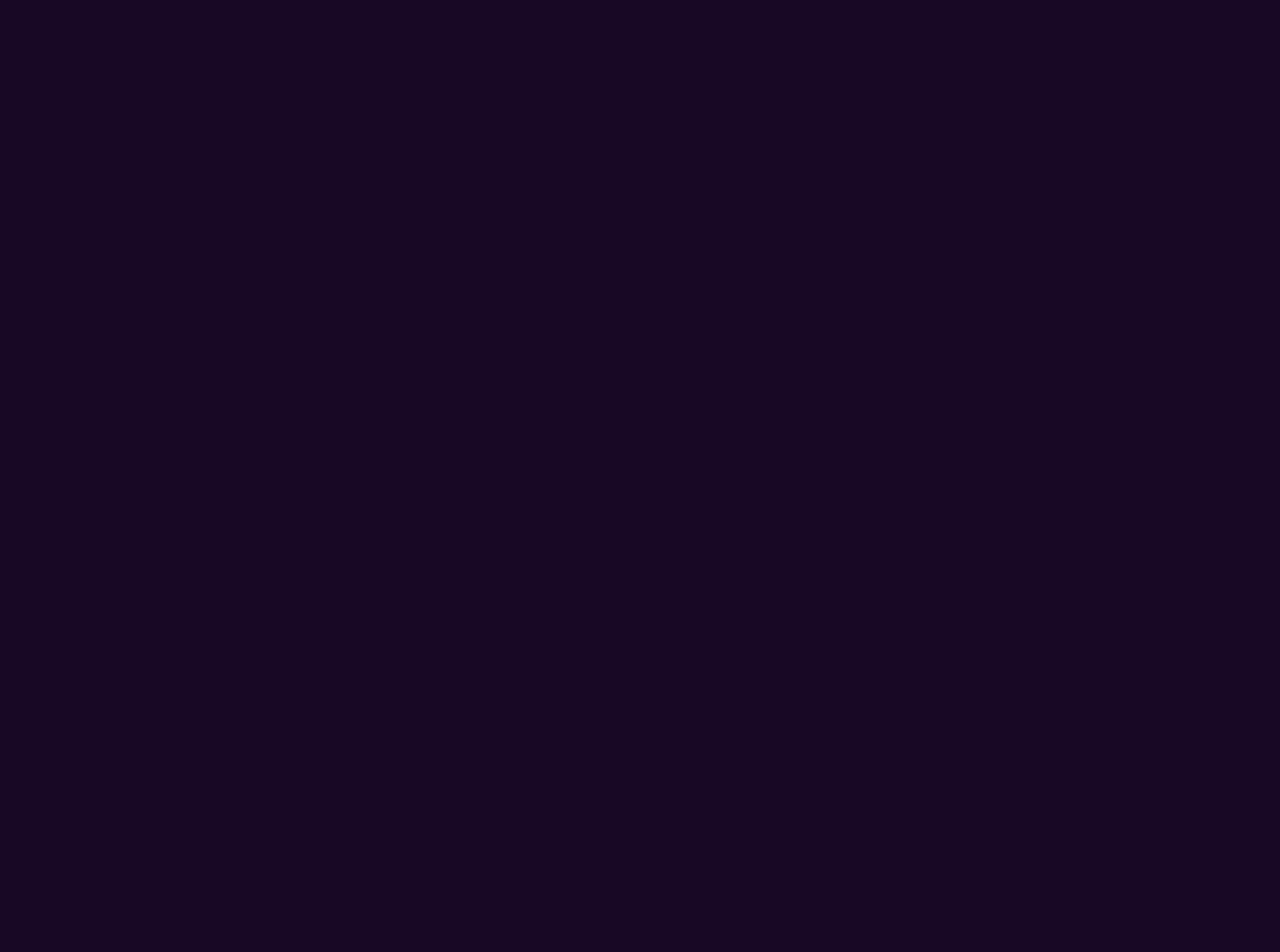
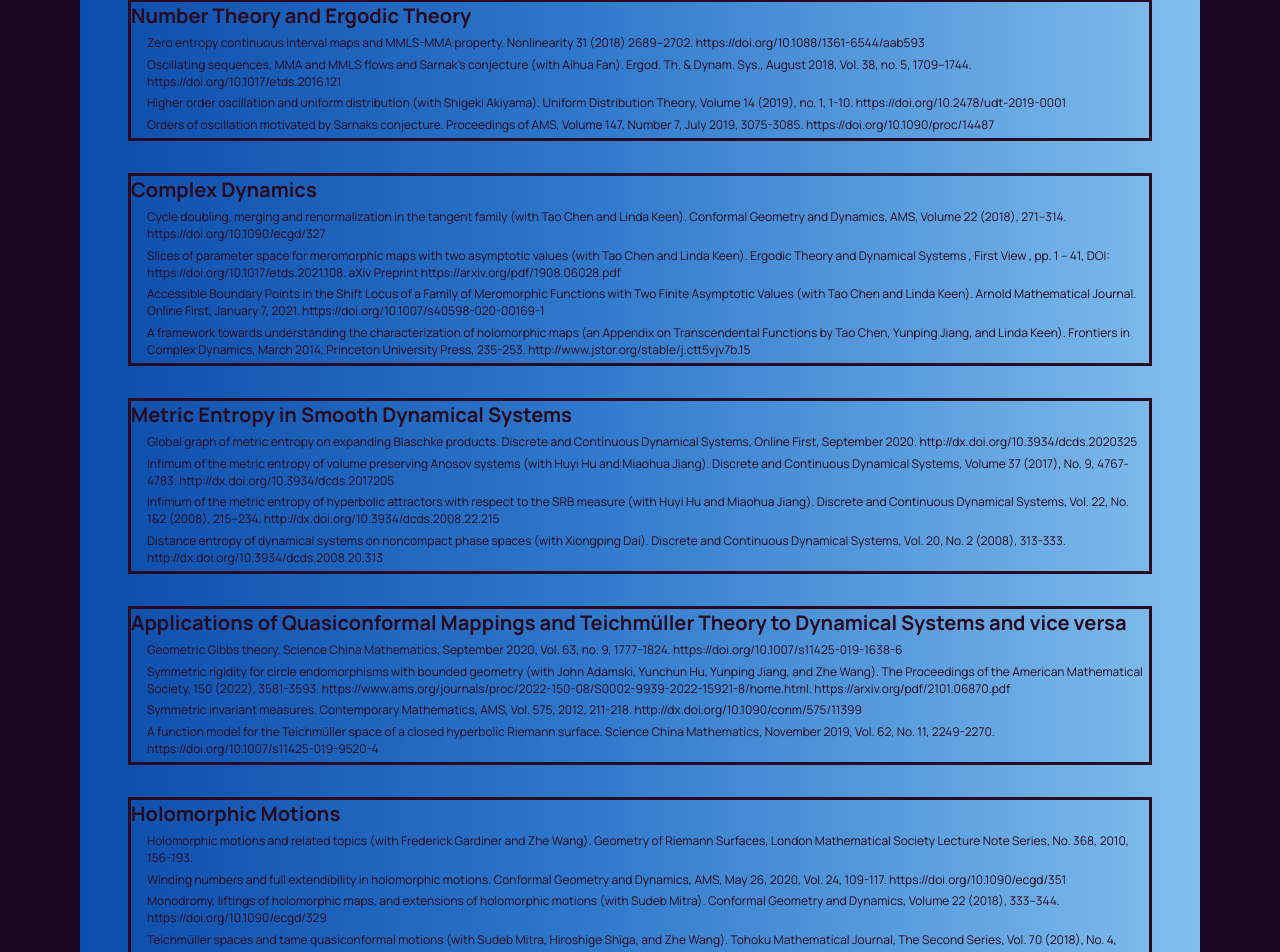
Before and after one commit to tradinglegendkha/yunping-jiang, a React (Create React App) app: page / in a window 1280 px wide. Shown: the part 1725-2677 px from the top of the page. Before the commit the page ends 1661 px from the top, so only its background shows below. Built offline with nearby package versions, Linux system fonts and the light colour scheme.

Commit message:
added current research, might need to have a separate js file for text or make it into a carousel

```diff
--- a/src/components/current/Current.jsx
+++ b/src/components/current/Current.jsx
@@ -1,10 +1,110 @@
-import React from 'react';
-import './current.css';
+import React from "react";
+import "./current.css";
+
+let text11 =
+  "Zero entropy continuous interval maps and MMLS-MMA property. Nonlinearity 31 (2018) 2689–2702. https://doi.org/10.1088/1361-6544/aab593";
+let text12 =
+  "Oscillating sequences, MMA and MMLS flows and Sarnak’s conjecture (with Aihua Fan). Ergod. Th. & Dynam. Sys., August 2018, Vol. 38, no. 5, 1709–1744. https://doi.org/10.1017/etds.2016.121";
+let text13 =
+  "Higher order oscillation and uniform distribution (with Shigeki Akiyama). Uniform Distribution Theory, Volume 14 (2019), no. 1, 1-10. https://doi.org/10.2478/udt-2019-0001";
+let text14 =
+  "Orders of oscillation motivated by Sarnaks conjecture. Proceedings of AMS, Volume 147, Number 7, July 2019, 3075-3085. https://doi.org/10.1090/proc/14487";
+let text21 =
+  "Cycle doubling, merging and renormalization in the tangent family (with Tao Chen and Linda Keen). Conformal Geometry and Dynamics, AMS, Volume 22 (2018), 271–314. https://doi.org/10.1090/ecgd/327";
+let text22 =
+  "Slices of parameter space for meromorphic maps with two asymptotic values (with Tao Chen and Linda Keen). Ergodic Theory and Dynamical Systems , First View , pp. 1 – 41, DOI: https://doi.org/10.1017/etds.2021.108. aXiv Preprint https://arxiv.org/pdf/1908.06028.pdf";
+let text23 =
+  "Accessible Boundary Points in the Shift Locus of a Family of Meromorphic Functions with Two Finite Asymptotic Values (with Tao Chen and Linda Keen). Arnold Mathematical Journal. Online First, January 7, 2021. https://doi.org/10.1007/s40598-020-00169-1";
+let text24 =
+  "A framework towards understanding the characterization of holomorphic maps (an Appendix on Transcendental Functions by Tao Chen, Yunping Jiang, and Linda Keen). Frontiers in Complex Dynamics, March 2014, Princeton University Press, 235-253. http://www.jstor.org/stable/j.ctt5vjv7b.15";
+let text31 =
+  "Global graph of metric entropy on expanding Blaschke products. Discrete and Continuous Dynamical Systems, Online First, September 2020. http://dx.doi.org/10.3934/dcds.2020325";
+let text32 =
+  "Infimum of the metric entropy of volume preserving Anosov systems (with Huyi Hu and Miaohua Jiang). Discrete and Continuous Dynamical Systems, Volume 37 (2017), No. 9, 4767-4783. http://dx.doi.org/10.3934/dcds.2017205";
+let text33 =
+  "Infimum of the metric entropy of hyperbolic attractors with respect to the SRB measure (with Huyi Hu and Miaohua Jiang). Discrete and Continuous Dynamical Systems, Vol. 22, No. 1&2 (2008), 215–234. http://dx.doi.org/10.3934/dcds.2008.22.215";
+let text34 =
+  "Distance entropy of dynamical systems on noncompact phase spaces (with Xiongping Dai). Discrete and Continuous Dynamical Systems, Vol. 20, No. 2 (2008), 313-333. http://dx.doi.org/10.3934/dcds.2008.20.313";
+let text41 =
+  "Geometric Gibbs theory. Science China Mathematics, September 2020, Vol. 63, no. 9, 1777-1824.  https://doi.org/10.1007/s11425-019-1638-6";
+let text42 =
+  "Symmetric rigidity for circle endomorphisms with bounded geometry (with John Adamski, Yunchun Hu, Yunping Jiang, and Zhe Wang). The Proceedings of the American Mathematical Society, 150 (2022), 3581-3593. https://www.ams.org/journals/proc/2022-150-08/S0002-9939-2022-15921-8/home.html.  https://arxiv.org/pdf/2101.06870.pdf";
+let text43 =
+  "Symmetric invariant measures.  Contemporary Mathematics, AMS, Vol. 575, 2012, 211-218. http://dx.doi.org/10.1090/conm/575/11399";
+let text44 =
+  "A function model for the Teichmüller space of a closed hyperbolic Riemann surface. Science China Mathematics, November 2019, Vol. 62, No. 11, 2249-2270. https://doi.org/10.1007/s11425-019-9520-4";
+let text51 =
+  "Holomorphic motions and related topics (with Frederick Gardiner and Zhe Wang). Geometry of Riemann Surfaces, London Mathematical Society Lecture Note Series, No. 368, 2010, 156-193.";
+let text52 =
+  "Winding numbers and full extendibility in holomorphic motions. Conformal Geometry and Dynamics, AMS, May 26, 2020, Vol. 24, 109-117. https://doi.org/10.1090/ecgd/351";
+let text53 =
+  "Monodromy, liftings of holomorphic maps, and extensions of holomorphic motions (with Sudeb Mitra). Conformal Geometry and Dynamics, Volume 22 (2018), 333–344. https://doi.org/10.1090/ecgd/329";
+let text54 =
+  "Teichmüller spaces and tame quasiconformal motions (with Sudeb Mitra, Hiroshige Shiga, and Zhe Wang). Tohoku Mathematical Journal, The Second Series, Vol. 70 (2018), No. 4, 607-631.";
+let text61 =
+  "Nanjing Lecture Notes in Dynamical Systems. Part One: Transfer Operators in Thermodynamical Formalism. FIM Preprint Series, ETH-Zurich, June 2000.";
+let text62 =
+  "Convergence speed of a Ruelle operator associated with a non-uniformly expanding conformal dynamical system and a Dini potential. Discrete and Continuous Dynamical Systems (with Yuan-Ling Ye). Discrete and Continuous Dynamical Systems., Volume 38, Number 9 (2018), 4693-4713. http://dx.doi.org/10.3934/dcds.2018206";
+let text63 =
+  "Ruelle operator theorem for nonexpansive systems (with Yuan-Ling Ye). Ergodic Theory and Dynamical Systems, (2010), 30, 469–487. https://doi.org/10.1017/S014338570900025X";
+let text64 =
+  "Decay of correlations for weakly expanding dynamical systems with Dini potentials under optimal quasi-gap condition (with Yuan-Ling Ye). Nonlinearity, Volume 35 (2022), Number 2, 916-953. https://doi.org/10.1088/1361-6544/ac3c2c";
 
 const Current = () => {
   return (
-    <div>Current</div>
-  )
-}
+    <div className="current-container">
+      <div className="current-container-heading">
+        <h1>Current Research</h1>
+        <div className="current-container-box">
+          <div className="boxes">
+            <h6>Number Theory and Ergodic Theory</h6>
+            <p>{text11}</p>
+            <p>{text12}</p>
+            <p>{text13}</p>
+            <p>{text14}</p>
+          </div>
+          <div className="boxes">
+            <h6>Complex Dynamics</h6>
+            <p>{text21}</p>
+            <p>{text22}</p>
+            <p>{text23}</p>
+            <p>{text24}</p>
+          </div>
+          <div className="boxes">
+            <h6>Metric Entropy in Smooth Dynamical Systems</h6>
+            <p>{text31}</p>
+            <p>{text32}</p>
+            <p>{text33}</p>
+            <p>{text34}</p>
+          </div>
+          <div className="boxes">
+            <h6>
+              Applications of Quasiconformal Mappings and Teichmüller Theory to
+              Dynamical Systems and vice versa
+            </h6>
+            <p>{text41}</p>
+            <p>{text42}</p>
+            <p>{text43}</p>
+            <p>{text44}</p>
+          </div>
+          <div className="boxes">
+            <h6>Holomorphic Motions</h6>
+            <p>{text51}</p>
+            <p>{text52}</p>
+            <p>{text53}</p>
+            <p>{text54}</p>
+          </div>
+          <div className="boxes">
+            <h6>Transfer Operators and Thermodynamical Formalism</h6>
+            <p>{text61}</p>
+            <p>{text62}</p>
+            <p>{text63}</p>
+            <p>{text64}</p>
+          </div>
+        </div>
+      </div>
+    </div>
+  );
+};
 
-export default Current
+export default Current;
--- a/src/components/current/current.css
+++ b/src/components/current/current.css
@@ -0,0 +1,59 @@
+.current-container {
+  display: flex;
+
+  padding: 3rem;
+  margin: 5rem;
+  background: -moz-linear-gradient(
+    90deg,
+    rgba(12, 76, 170, 1) 0%,
+    rgba(47, 120, 203, 1) 45%,
+    rgba(130, 191, 238, 1) 100%
+  );
+  background: -webkit-linear-gradient(
+    90deg,
+    rgba(12, 76, 170, 1) 0%,
+    rgba(47, 120, 203, 1) 45%,
+    rgba(130, 191, 238, 1) 100%
+  );
+  background: -o-linear-gradient(
+    90deg,
+    rgba(12, 76, 170, 1) 0%,
+    rgba(47, 120, 203, 1) 45%,
+    rgba(130, 191, 238, 1) 100%
+  );
+  filter: progid:DXImageTransform.Microsoft.gradient( startColorstr='#82BFEE', endColorstr='#0C4CAA', GradientType=0 );
+  background: -ms-linear-gradient(
+    90deg,
+    rgba(12, 76, 170, 1) 0%,
+    rgba(47, 120, 203, 1) 45%,
+    rgba(130, 191, 238, 1) 100%
+  );
+  background: linear-gradient(
+    90deg,
+    rgba(12, 76, 170, 1) 0%,
+    rgba(47, 120, 203, 1) 45%,
+    rgba(130, 191, 238, 1) 100%
+  );
+}
+
+.current-container-heading h1 {
+  color: white;
+  margin-bottom: 2rem;
+}
+
+.current-container-box {
+  color: rgb(41, 11, 33);
+  font-size: 30px;
+  font-family: var(--font-family);
+}
+
+.boxes {
+  margin: 2rem 0rem;
+  border-style: solid;
+}
+
+.boxes p {
+  margin: 0.3rem;
+  margin-left: 1rem;
+  font-size: 12px;
+}
```
